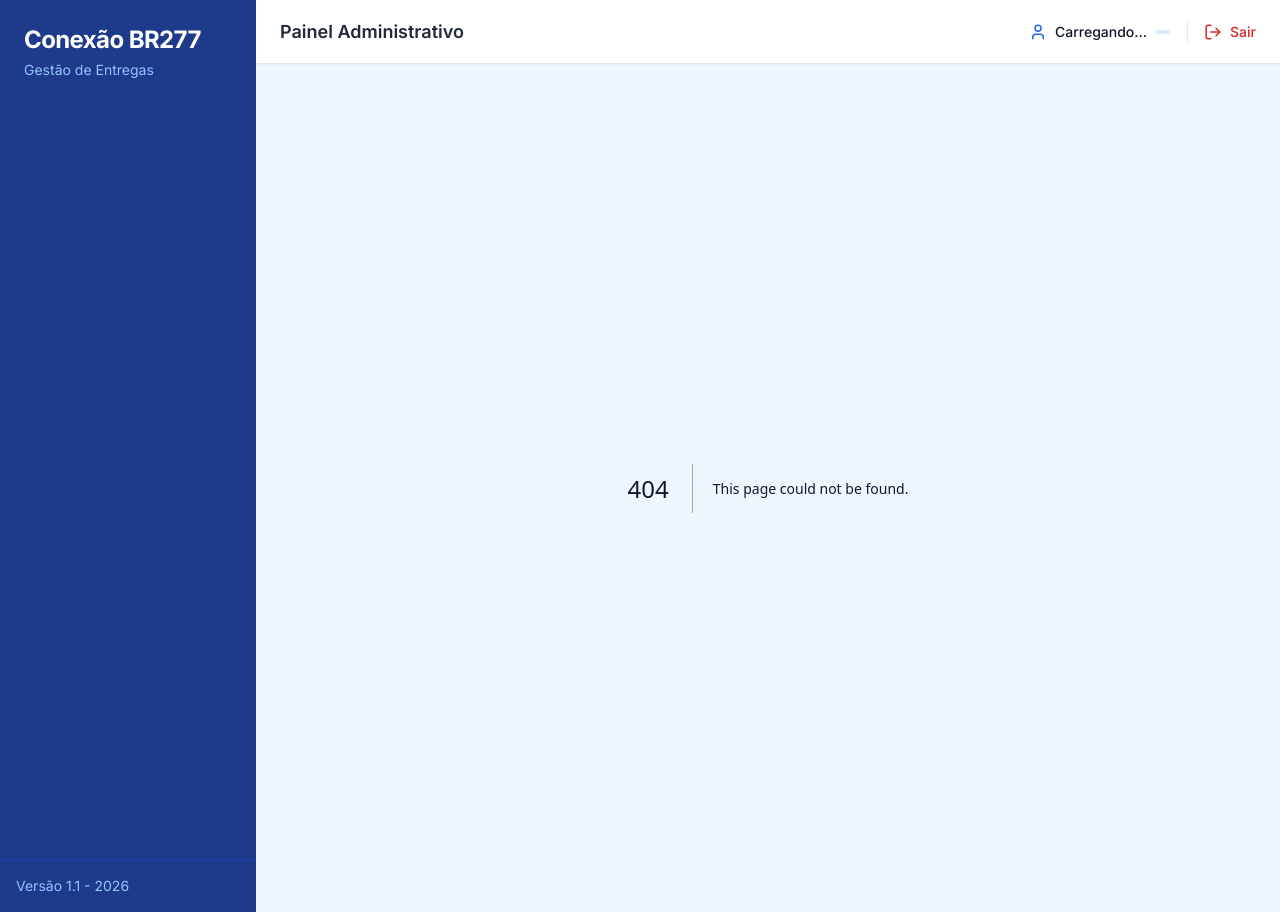
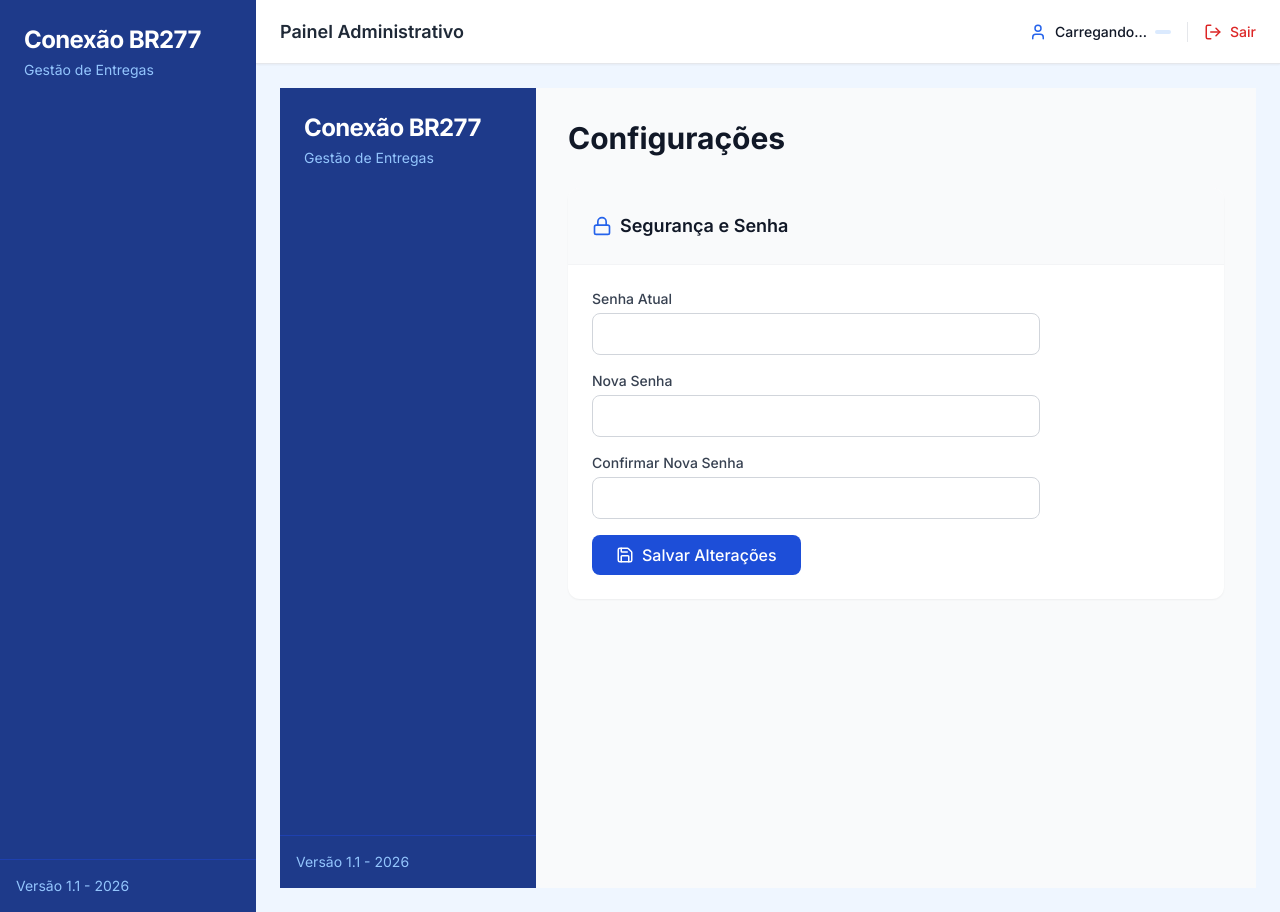
Before and after one commit to victor934034/entregaconexao, a Next.js app: page /configuracoes in a window 1280 px wide. Before the commit this address had no page. Built offline with nearby package versions, Linux system fonts and the light colour scheme.

Commit message:
feat: add settings page and fix socket URL

```diff
--- /dev/null
+++ b/src/app/configuracoes/page.tsx
@@ -0,0 +1,113 @@
+'use client';
+
+import { useState } from 'react';
+import { useAuth } from '@/contexts/AuthContext';
+import api from '@/lib/api';
+import { Sidebar } from '@/components/layout/Sidebar';
+import { Lock, Save } from 'lucide-react';
+
+export default function Configuracoes() {
+    const { usuario } = useAuth();
+    const [senhaAtual, setSenhaAtual] = useState('');
+    const [novaSenha, setNovaSenha] = useState('');
+    const [confirmarSenha, setConfirmarSenha] = useState('');
+    const [mensagem, setMensagem] = useState({ text: '', type: '' });
+    const [loading, setLoading] = useState(false);
+
+    const handleAlterarSenha = async (e: React.FormEvent) => {
+        e.preventDefault();
+        setMensagem({ text: '', type: '' });
+
+        if (novaSenha !== confirmarSenha) {
+            setMensagem({ text: 'As senhas não coincidem.', type: 'error' });
+            return;
+        }
+
+        setLoading(true);
+        try {
+            await api.put('/auth/alterar-senha', { senhaAtual, novaSenha });
+            setMensagem({ text: 'Senha alterada com sucesso!', type: 'success' });
+            setSenhaAtual('');
+            setNovaSenha('');
+            setConfirmarSenha('');
+        } catch (err: any) {
+            setMensagem({ text: err.response?.data?.error || 'Erro ao alterar senha.', type: 'error' });
+        } finally {
+            setLoading(false);
+        }
+    };
+
+    return (
+        <div className="flex min-h-screen bg-gray-50">
+            <Sidebar />
+
+            <main className="flex-1 p-8">
+                <div className="max-w-4xl mx-auto">
+                    <h1 className="text-3xl font-bold text-gray-900 mb-8">Configurações</h1>
+
+                    <div className="bg-white rounded-xl shadow-sm overflow-hidden mb-8">
+                        <div className="p-6 border-b border-gray-100 bg-gray-50">
+                            <h2 className="text-lg font-semibold text-gray-900 flex items-center gap-2">
+                                <Lock className="text-blue-600" size={20} />
+                                Segurança e Senha
+                            </h2>
+                        </div>
+
+                        <div className="p-6">
+                            <form onSubmit={handleAlterarSenha} className="max-w-md space-y-4">
+                                {mensagem.text && (
+                                    <div className={`p-3 rounded-md text-sm ${mensagem.type === 'success' ? 'bg-green-100 text-green-700 border border-green-200' : 'bg-red-100 text-red-700 border border-red-200'
+                                        }`}>
+                                        {mensagem.text}
+                                    </div>
+                                )}
+
+                                <div>
+                                    <label className="block text-sm font-medium text-gray-700 mb-1">Senha Atual</label>
+                                    <input
+                                        type="password"
+                                        required
+                                        className="w-full px-4 py-2 border border-gray-300 rounded-lg focus:ring-2 focus:ring-blue-600 focus:outline-none"
+                                        value={senhaAtual}
+                                        onChange={e => setSenhaAtual(e.target.value)}
+                                    />
+                                </div>
+
+                                <div>
+                                    <label className="block text-sm font-medium text-gray-700 mb-1">Nova Senha</label>
+                                    <input
+                                        type="password"
+                                        required
+                                        className="w-full px-4 py-2 border border-gray-300 rounded-lg focus:ring-2 focus:ring-blue-600 focus:outline-none"
+                                        value={novaSenha}
+                                        onChange={e => setNovaSenha(e.target.value)}
+                                    />
+                                </div>
+
+                                <div>
+                                    <label className="block text-sm font-medium text-gray-700 mb-1">Confirmar Nova Senha</label>
+                                    <input
+                                        type="password"
+                                        required
+                                        className="w-full px-4 py-2 border border-gray-300 rounded-lg focus:ring-2 focus:ring-blue-600 focus:outline-none"
+                                        value={confirmarSenha}
+                                        onChange={e => setConfirmarSenha(e.target.value)}
+                                    />
+                                </div>
+
+                                <button
+                                    type="submit"
+                                    disabled={loading}
+                                    className="flex items-center justify-center gap-2 bg-blue-700 text-white px-6 py-2 rounded-lg font-medium hover:bg-blue-800 transition-colors disabled:bg-blue-400"
+                                >
+                                    <Save size={18} />
+                                    {loading ? 'Salvando...' : 'Salvar Alterações'}
+                                </button>
+                            </form>
+                        </div>
+                    </div>
+                </div>
+            </main>
+        </div>
+    );
+}
```
